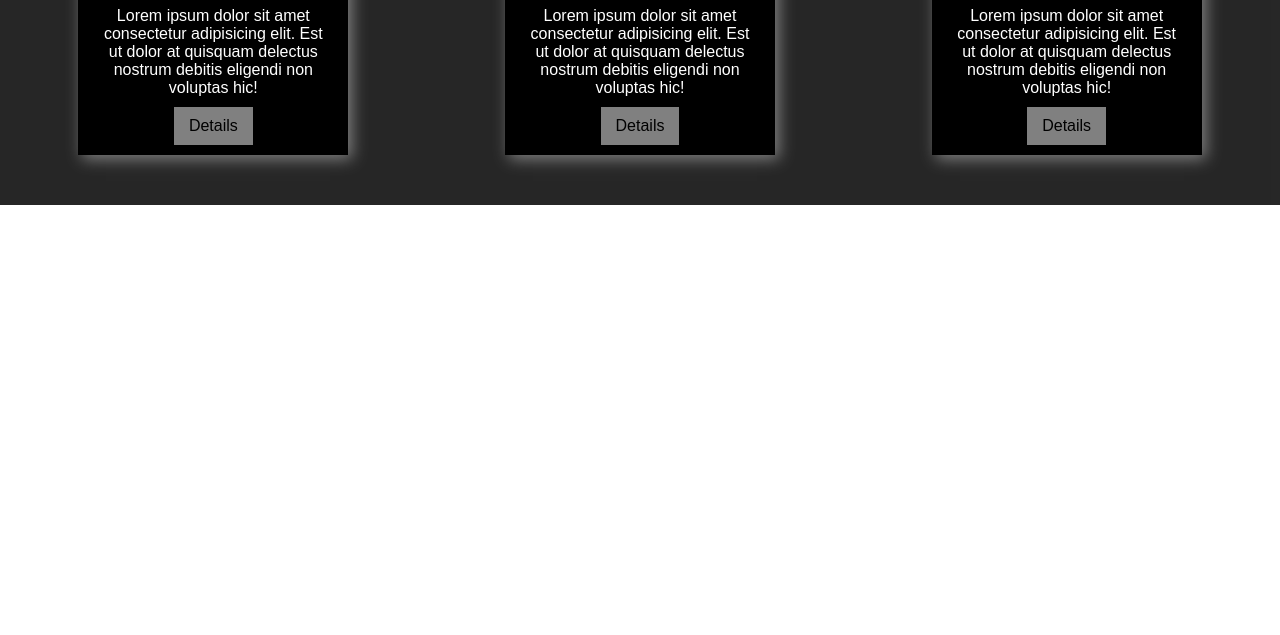
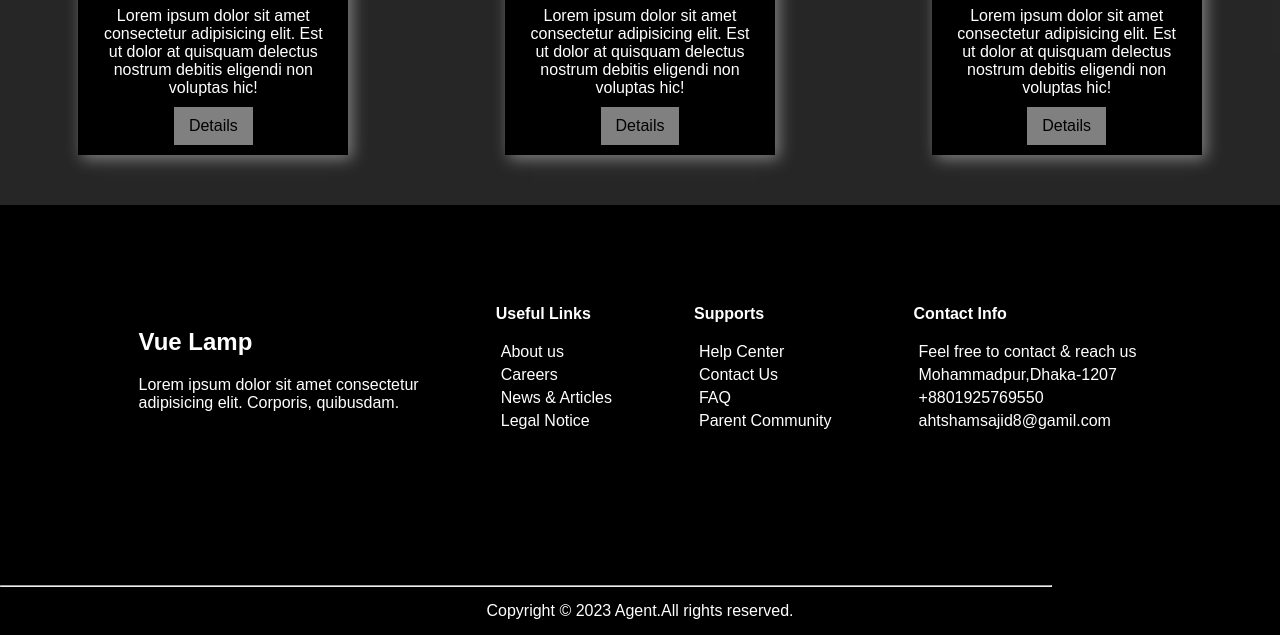
Before and after one commit to sajid3366/My-projects, a plain HTML site: page index.html in a window 1280 px wide. Shown: the part 1728-2363 px from the top of the page. Before the commit the page ends 1933 px from the top, so only its background shows below. Drawn offline with Linux system fonts and the light colour scheme; files whose address does not match are found by name.

Commit message:
added footer

```diff
--- a/index.html
+++ b/index.html
@@ -32,6 +32,7 @@
 
 
     <main>
+
         <section>
             <div class="banner-container">
                 <div class="banner-text">
@@ -87,6 +88,7 @@
                     </p>
                     <button class="btn box-btn">Details</button>
                 </div>
+
                 <div class="box">
                     <img class="icon" src="Image/home logo.png" alt="no photo">
                     <h2 class="web">Digital marketing</h2>
@@ -115,7 +117,52 @@
 
     </main>
 
-    <footer>
+    <footer class="all-footer">
+        <div class="footer-container">
+            <div class="first-footer">
+                <h2>Vue Lamp</h2>
+                <p>
+                    Lorem ipsum dolor sit amet consectetur <br>
+                    adipisicing elit. Corporis, quibusdam.
+                </p>
+            </div>
+
+            <div class="links">
+                <h4>Useful Links</h4>
+                <li class="list">About us</li>
+                <li class="list">Careers</li>
+                <li class="list">News & Articles</li>
+                <li class="list">Legal Notice</li>
+            </div>
+            <div class="links">
+                <h4>Supports</h4>
+                <li class="list">Help Center</li>
+                <li class="list">Contact Us</li>
+                <li class="list">FAQ</li>
+                <li class="list">Parent Community</li>
+            </div>
+
+            <div class="links">
+                <h4>Contact Info</h4>
+                <li class="list">Feel free to contact & reach us</li>
+                <li class="list">Mohammadpur,Dhaka-1207</li>
+                <li class="list">+8801925769550</li>
+                <li class="list">ahtshamsajid8@gamil.com</li>
+            </div>
+
+
+
+
+
+        </div>
+        <div class="last-footer">
+            <hr>
+            <p>
+                Copyright &copy; 2023 Agent.All rights reserved.
+            </p>
+        </div>
+
+
 
     </footer>
 
--- a/styles/style.css
+++ b/styles/style.css
@@ -126,3 +126,41 @@
 .service{
     background-color: rgba(13, 13, 13, 0.896);
 }
+.footer-container{
+    display: flex;
+    justify-content: space-around;
+    align-items: center;
+    padding: 100px 100px 150px 100px;
+
+
+}
+.all-footer{
+    background-color: black;
+    color: white;
+}
+.links{
+    list-style: none;
+}
+.links h4{
+    margin-bottom: 20px;
+}
+.links li{
+    margin: 5px;
+}
+.first-footer h2{
+    margin-bottom: 20px;
+}
+.copy-right{
+    margin-top: 100px;
+}
+.last-footer p{
+    text-align: center;
+    padding: 15px;
+
+}
+.last-footer hr{
+    width: 1000px;
+    align-items: center;
+    text-align: center;
+    padding-left: 50px;
+}
```
